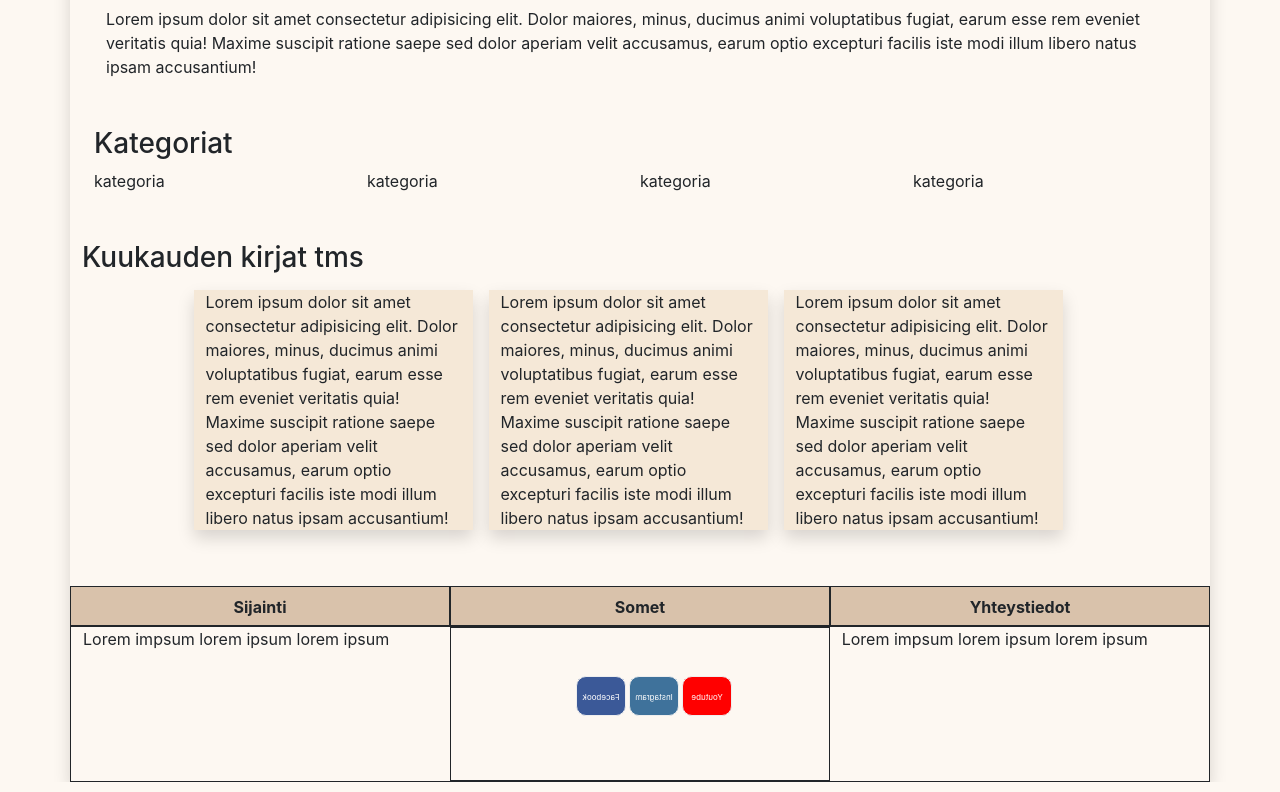
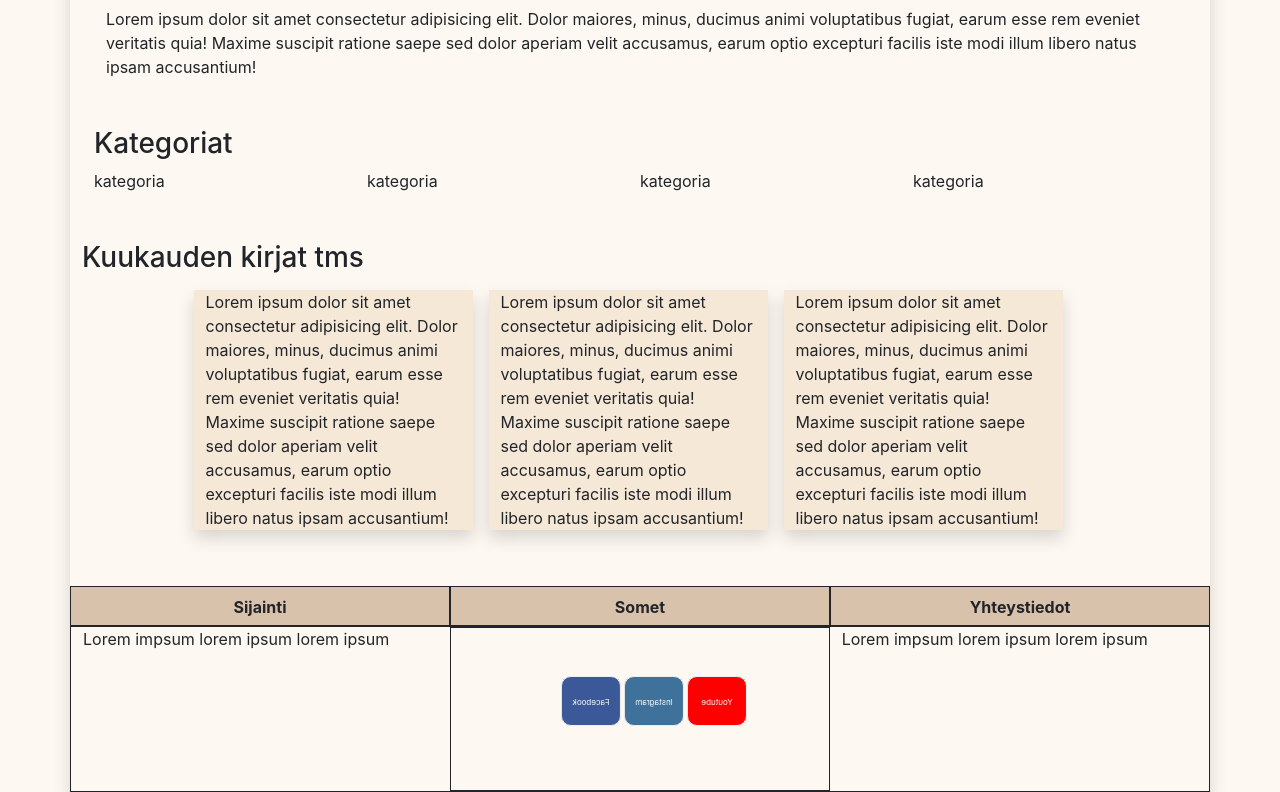
Before and after one commit to n0laja00/kirjakauppa, a React (Create React App) app: page / in a window 1280 px wide. Shown: the part 253-1045 px from the top of the page. Built offline with nearby package versions, Linux system fonts and the light colour scheme.

Commit message:
Some laatikot isommaksi

```diff
--- a/src/App.css
+++ b/src/App.css
@@ -39,8 +39,8 @@ background-color: #b970111f;
 
 .maincard {
     position: relative;
-    width: 50px;
-    height: 40px
+    width: 60px;
+    height: 50px
 }
 
 .thecard {
@@ -64,7 +64,7 @@ background-color: #b970111f;
     border-radius: 10px;
     cursor: pointer;
     border: 1px solid #eee;
-    padding: 1px
+    padding: 6px
 }
 
 .theback {
@@ -77,7 +77,7 @@ background-color: #b970111f;
     border-radius: 10px;
     transform: rotateY(180deg);
     border: 1px solid #eee;
-    padding: 1px
+    padding: 6px
 }
 
 .social-text small {
```
